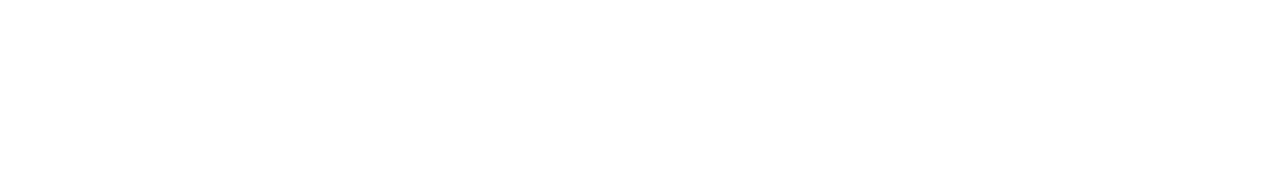
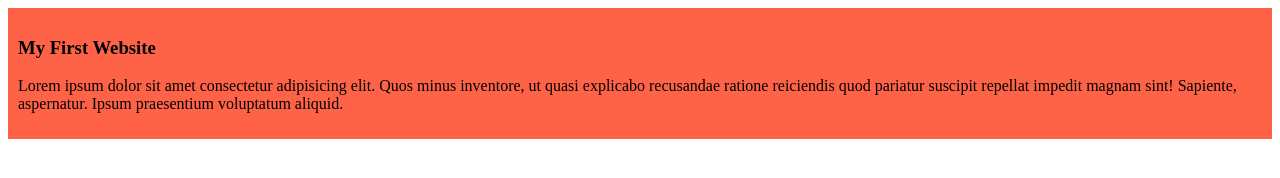
Before and after one commit to asifrahman2005/my-simple-website, a plain HTML site: page index.html in a window 1280 px wide. Drawn offline with Linux system fonts and the light colour scheme.

Commit message:
added the first blog

```diff
--- a/index.html
+++ b/index.html
@@ -4,8 +4,12 @@
     <meta charset="UTF-8">
     <meta name="viewport" content="width=device-width, initial-scale=1.0">
     <title>My Simple Website</title>
+    <link rel="stylesheet" href="styles/blog.css">
 </head>
 <body>
-
+    <div>
+        <h3>My First Website</h3>
+        <p>Lorem ipsum dolor sit amet consectetur adipisicing elit. Quos minus inventore, ut quasi explicabo recusandae ratione reiciendis quod pariatur suscipit repellat impedit magnam sint! Sapiente, aspernatur. Ipsum praesentium voluptatum aliquid.</p>
+    </div>
 </body>
 </html>
--- /dev/null
+++ b/styles/blog.css
@@ -0,0 +1,4 @@
+div{
+    background-color: tomato;
+    padding: 10px;
+}
```
